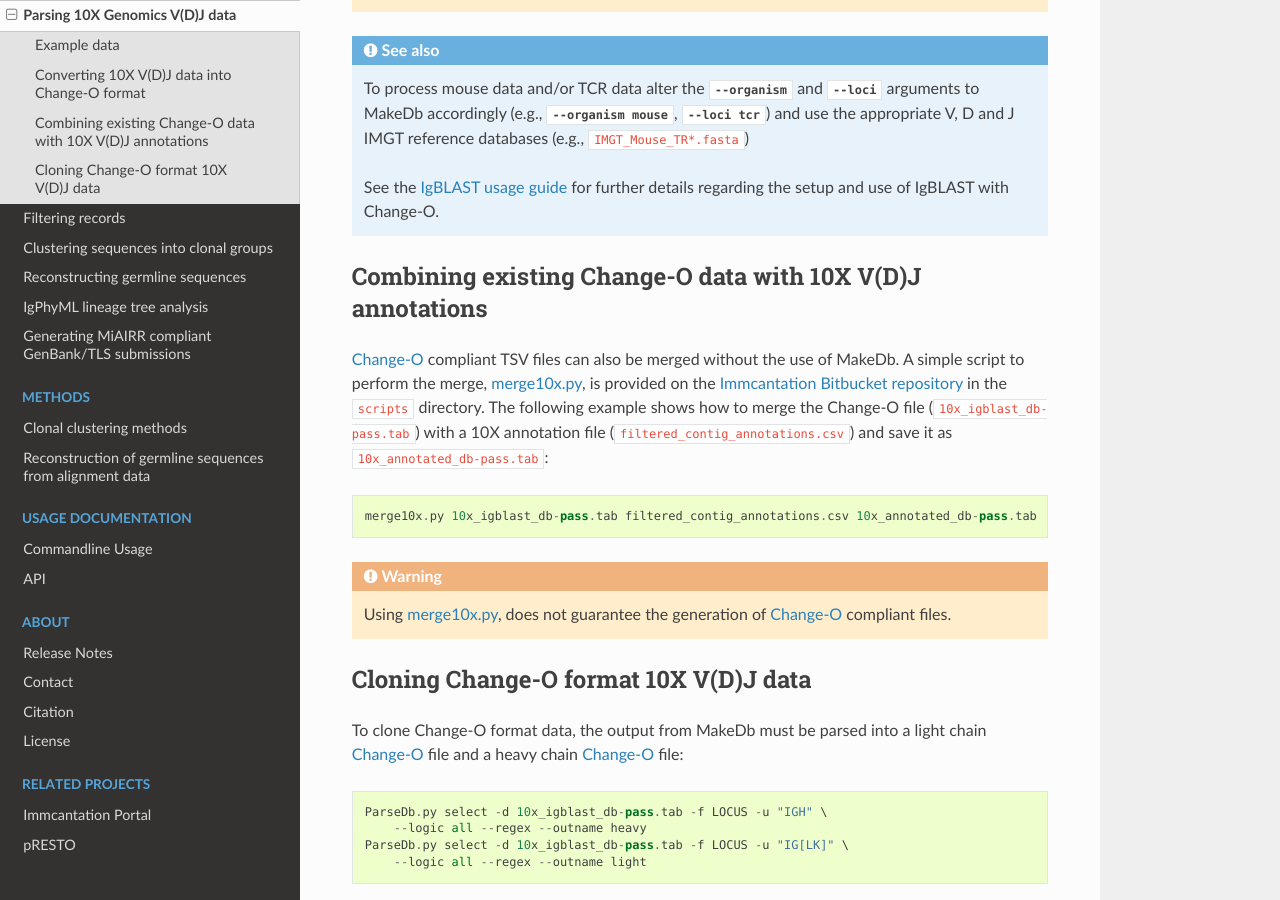
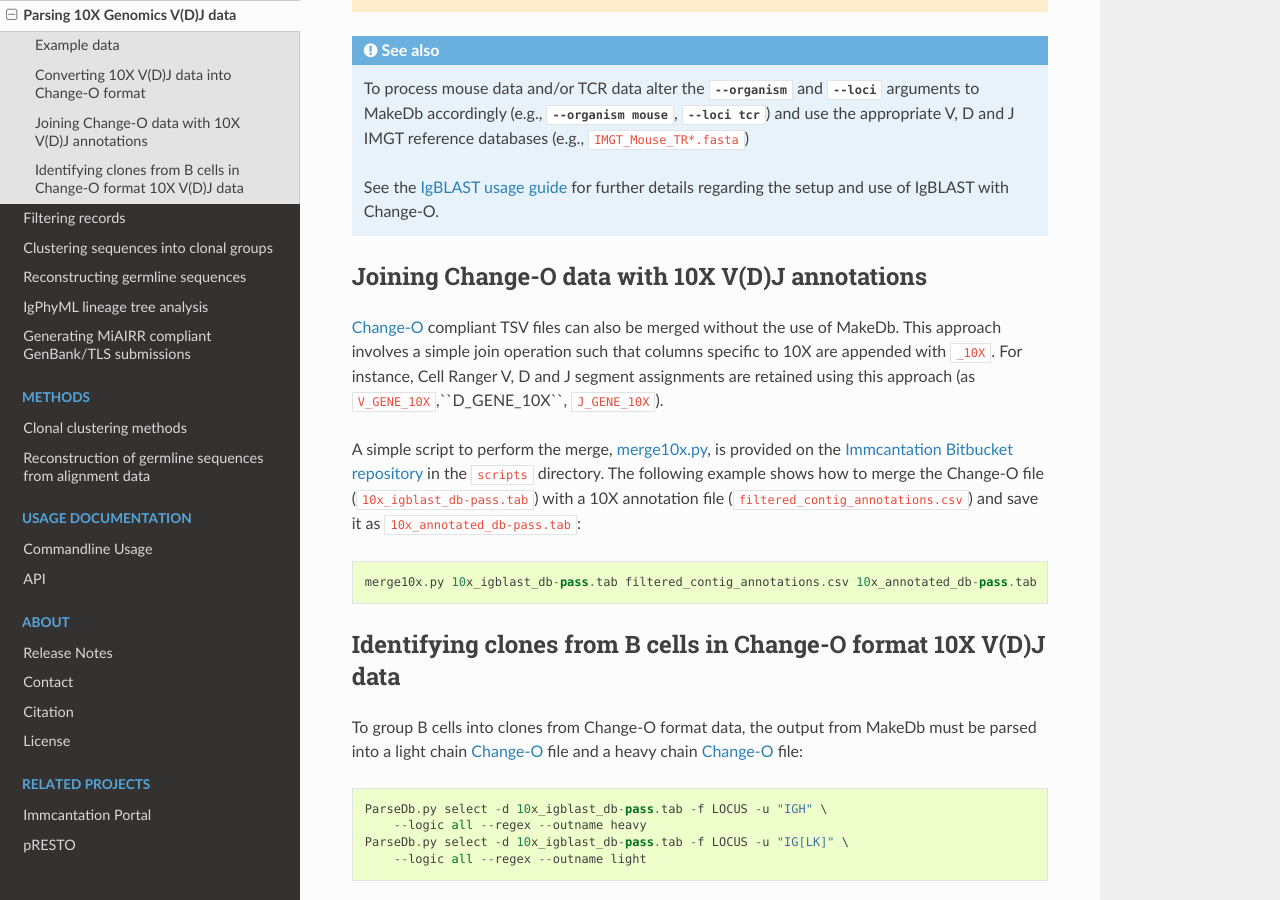
Before and after one commit to immcantation/changeo, a Sphinx documentation site: the page built from docs/examples/10x.rst, in a window 1280 px wide and 900 px high, scrolled down 811 px. Built offline with Sphinx 7.4.7 and the Read the Docs theme 2.0.0, drawn with Linux system fonts in a browser that asks for light colours; formulas are drawn with MathJax 3.

Commit message:
doc fixes per subgroup meeting

```diff
--- a/docs/examples/10x.rst
+++ b/docs/examples/10x.rst
@@ -47,10 +47,13 @@ steps below::
     See the :ref:`IgBLAST usage guide <IgBLAST>` for further details regarding
     the setup and use of IgBLAST with Change-O.
 
-Combining existing Change-O data with 10X V(D)J annotations
+Joining Change-O data with 10X V(D)J annotations
 --------------------------------------------------------------------------------
 
 :ref:`Change-O <Standard>` compliant TSV files can also be merged without the use of :ref:`MakeDb`.
+This approach involves a simple join operation such that columns specific to 10X are appended with ``_10X``.
+For instance, Cell Ranger V, D and J segment assignments are retained using this approach (as ``V_GENE_10X``,``D_GENE_10X``, ``J_GENE_10X``).
+
 A simple script to perform the merge,
 `merge10x.py <https://bitbucket.org/kleinstein/immcantation/src/tip/scripts/merge10x.py>`__,
 is provided on the `Immcantation Bitbucket repository <https://bitbucket.org/kleinstein/immcantation>`__
@@ -60,14 +63,10 @@ Change-O file (``10x_igblast_db-pass.tab``) with a 10X annotation file
 
 	merge10x.py 10x_igblast_db-pass.tab filtered_contig_annotations.csv 10x_annotated_db-pass.tab
 
-.. warning::
-    Using `merge10x.py <https://bitbucket.org/kleinstein/immcantation/src/tip/scripts/merge10x.py>`__,
-    does not guarantee the generation of :ref:`Change-O <Standard>` compliant files.
-
-Cloning Change-O format 10X V(D)J data
+Identifying clones from B cells in Change-O format 10X V(D)J data
 --------------------------------------------------------------------------------
 
-To clone Change-O format data, the output from :ref:`MakeDb` must be parsed into a light chain
+To group B cells into clones from Change-O format data, the output from :ref:`MakeDb` must be parsed into a light chain
 :ref:`Change-O <Standard>` file and a heavy chain :ref:`Change-O <Standard>` file::
 
 	ParseDb.py select -d 10x_igblast_db-pass.tab -f LOCUS -u "IGH" \
```
Also changed, not shown: 1 other file.
